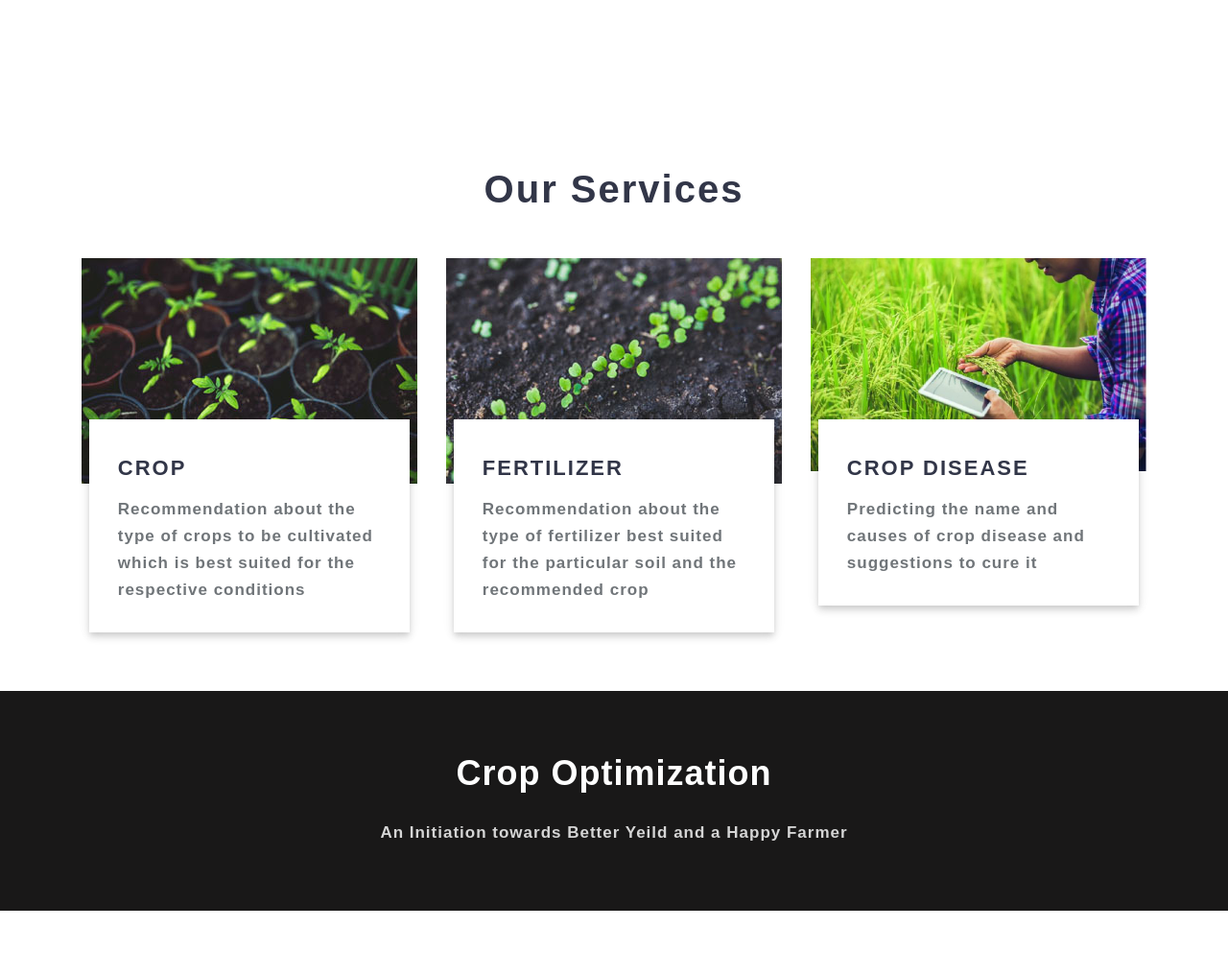
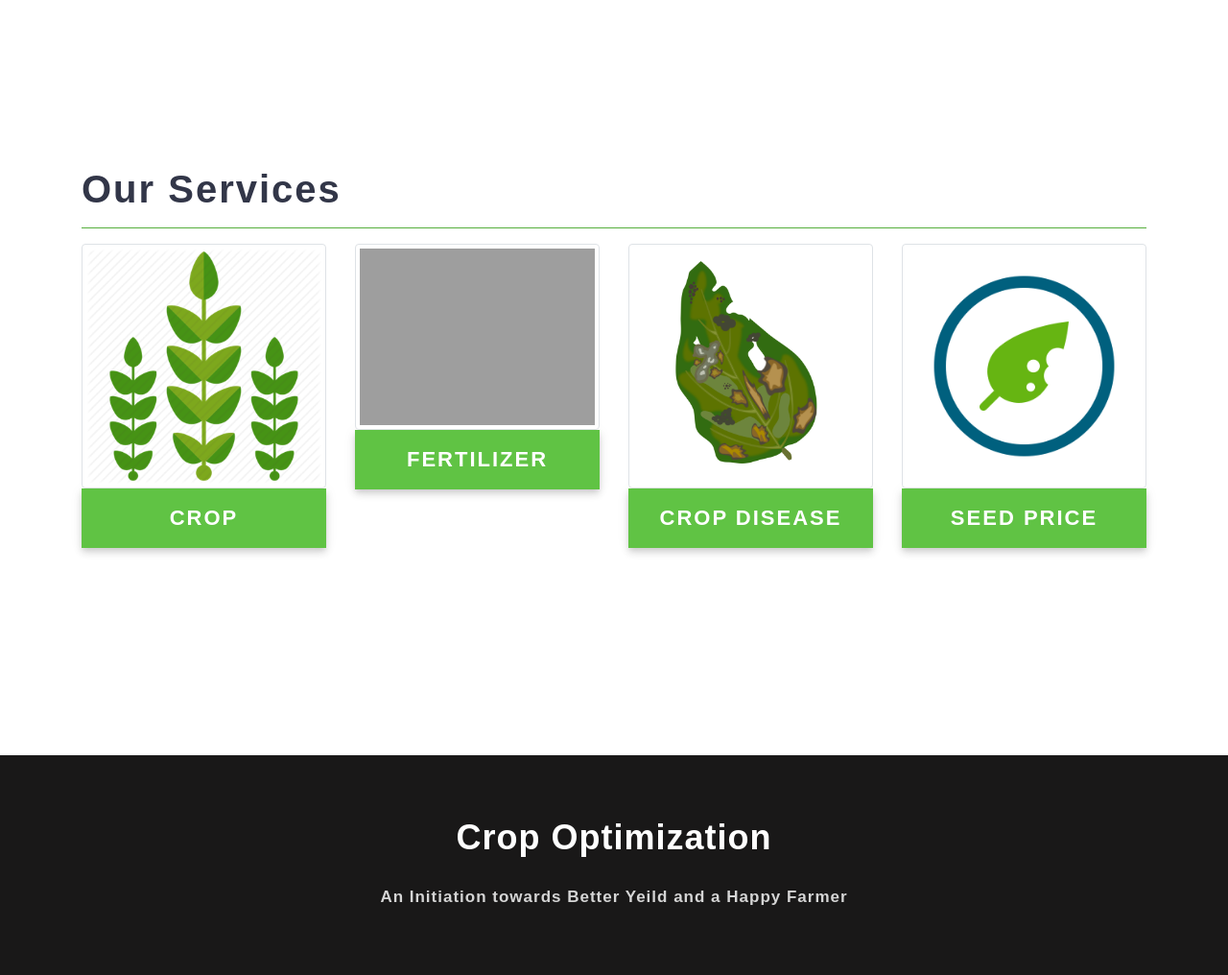
Before and after one commit to sultanbk/CropOptimization, a Flask app: page / in a window 1280 px wide. Shown: the part 1160-2176 px from the top of the page at 96% size. Before the commit the page ends 2109 px from the top, so only its background shows below. Run offline with Flask 3, Linux system fonts and the light colour scheme; parts of the project's set-up code (start-up, migrations or seed data) failed here and were passed over; some libraries are stand-ins or nearby versions; some web fonts are replaced; grey boxes are pictures that could not be loaded.

Commit message:
our services major update

```diff
--- a/app/static/css/style.css
+++ b/app/static/css/style.css
@@ -593,18 +593,21 @@ p.about-text {
 	position: relative;
 }
 .blog-info {
-    background: #fff;
-    padding: 30px;
-    margin-top: -2em;
-    position: absolute;
+    background: #60c344;
+    padding: 10px;
+
+
     left: 6%;
     right: 6%;
     top: 200px;
+		text-align: center;
+
 	box-shadow: 0 3px 5px -1px rgba(0, 0, 0, 0.08), 0 5px 8px 0 rgba(0, 0, 0, 0.12), 0 1px 14px 0 rgba(0, 0, 0, 0.06);
 }
 .blog-info p {
     letter-spacing: 1px;
     line-height: 28px;
+
 }
 .blog-info h4 {
     font-size: 22px;
@@ -612,6 +615,7 @@ p.about-text {
     letter-spacing: 2px;
     font-weight: 600;
     text-transform: uppercase;
+		color: #fff;
 }
 .blog-info h4 span.fa {
     color: #009f4d;
@@ -1642,3 +1646,6 @@ a.move-top {
 .carousel-control-prev-icon, .carousel-control-next-icon {
   background-size: 100%, 100%;
 }
+.signle-service{
+	margin-top: 30px;
+}
--- a/app/templates/index.html
+++ b/app/templates/index.html
@@ -54,44 +54,55 @@
 <!-- Products & Services -->
 <section class="blog py-5">
 	<div class="container py-md-5">
-		<h3 class="heading mb-sm-5 mb-4 text-center"> Our Services</h3>
+		<h3 class="heading project-header team-header text-left"> Our Services</h3><hr color="#60c344">
 		<div class="row blog-grids">
-			<div class="col-lg-4 col-md-6 blog-left mb-lg-0 mb-sm-5 pb-lg-0 pb-5">
+
+			<!--First Service-->
+			<div class="col-sm-2 col-md-3 margin-left-20 ">
+					<img src="{{ url_for('static', filename='images/crop-icon.jpg') }}" class="img-thumbnail img-fliud" alt="" />
 				<a href="{{ url_for('crop_recommend') }}">
-					<img src="{{ url_for('static', filename='images/s3.jpg') }}" class="img-fluid" alt="" />
-				</a>
-				<a href="{{ url_for('crop_recommend') }}">
+
 					<div class="blog-info">
-
 						<h4>Crop</h4>
-
-						<p class="mt-2"> Recommendation about the type of crops to be cultivated which is best suited
-							for the respective conditions</p>
+						<!--<p class="mt-2"> Recommendation about the type of crops to be cultivated which is best suited
+							for the respective conditions</p>-->
 					</div>
 				</a>
 			</div>
-			<div class="col-lg-4 col-md-6 blog-middle mb-lg-0 mb-sm-5 pb-lg-0 pb-md-5">
+
+			<!--Second Service-->
+			<div class="col-sm-2 col-md-3 margin-left-20 ">
+					<img src="{{ url_for('static', filename='/images/ferti.png') }}" class="img-thumbnail img-fliud" alt="" />
 				<a href="{{ url_for('fertilizer_recommendation') }}">
-					<img src="{{ url_for('static', filename='images/s2.jpg') }}" class="img-fluid" alt="" />
-				</a>
-				<a href="{{ url_for('fertilizer_recommendation') }}">
+
 					<div class="blog-info">
 						<h4>Fertilizer</h4>
-						<p class="mt-2">Recommendation about the type of fertilizer best suited for the particular soil
-							and the recommended crop</p>
+						<!--<p class="mt-2">Recommendation about the type of fertilizer best suited for the particular soil
+							and the recommended crop</p>-->
 					</div>
 				</a>
 			</div>
-			<div class="col-lg-4 col-md-6 blog-right mt-lg-0 mt-5 pt-lg-0 pt-md-5">
-				<a href="{{ url_for('disease_prediction') }}">
-					<img src="{{ url_for('static', filename='images/s4.jpg') }}" class="img-fluid" alt="">
-				</a>
 
-				<!-- <img src="images/s4.jpg" class="img-fliud" alt="" /> -->
+			<!--Third Service-->
+			<div class="col-sm-2 col-md-3 margin-left-20 ">
+					<img src="{{ url_for('static', filename='images/disease_icon.png') }}" class="img-thumbnail img-fliud" alt="">
+
 				<a href="{{ url_for('disease_prediction') }}">
 					<div class="blog-info">
 						<h4>Crop Disease</h4>
-						<p class="mt-2">Predicting the name and causes of crop disease and suggestions to cure it</p>
+						<!--<p class="mt-2">Predicting the name and causes of crop disease and suggestions to cure it</p>-->
+					</div>
+				</a>
+			</div>
+
+			<!--Fourth Service-->
+			<div class="col-sm-2 col-md-3 margin-left-20 ">
+					<img src="{{ url_for('static', filename='images/icon_fungicide.png') }}" class="img-thumbnail img-fliud" alt=""><!-- find a suitable icon for "seed price"-->
+
+				<a href="{{ url_for('disease_prediction') }}">
+					<div class="blog-info">
+						<h4>Seed Price</h4>
+						<!--<p class="mt-2">Predicting the name and causes of crop disease and suggestions to cure it</p>-->
 					</div>
 				</a>
 			</div>
```
Also changed, not shown: app/static/images/crop-icon.jpg (added), app/static/images/crop.png (added), app/static/images/crop1.png (added), app/static/images/fert.jpg (added), app/static/images/icon_fungicide.png (added), app/static/images/logo.png (deleted), 2 other files.
